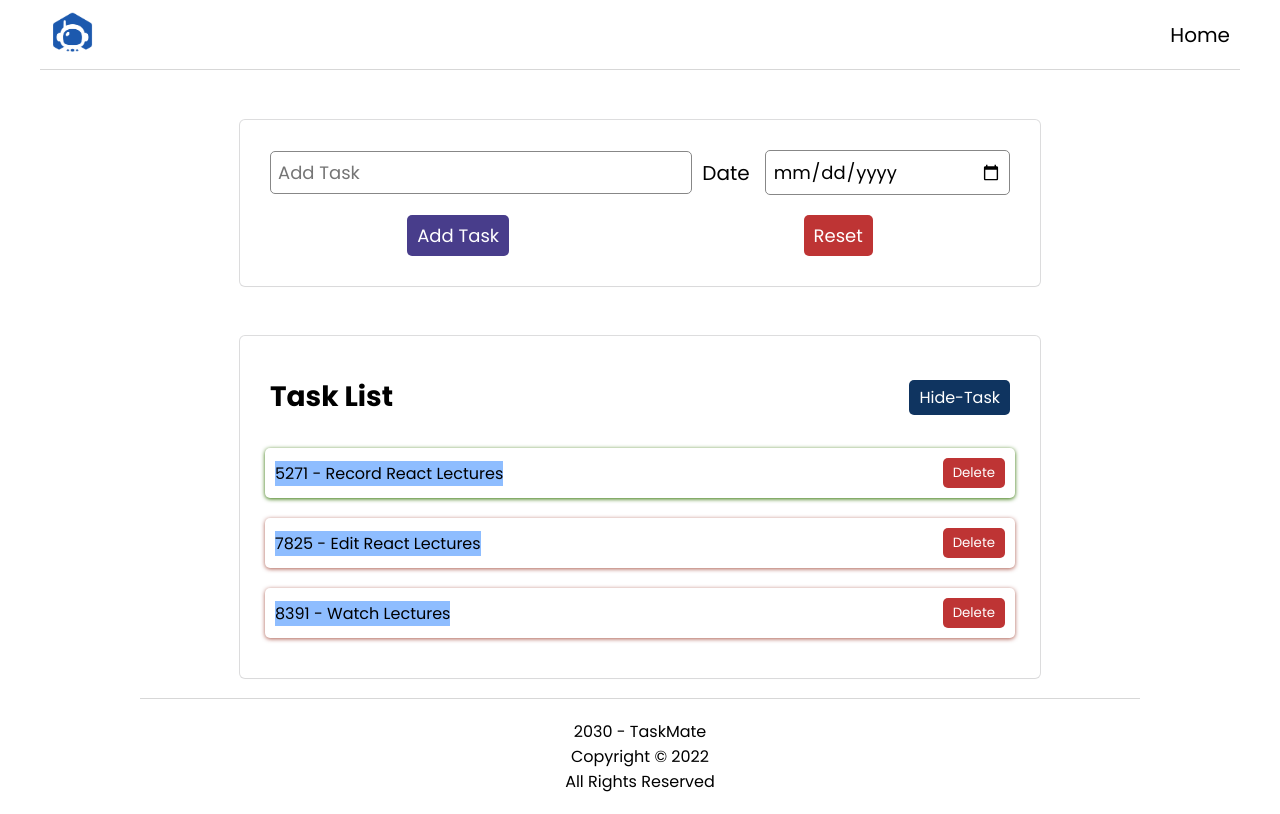
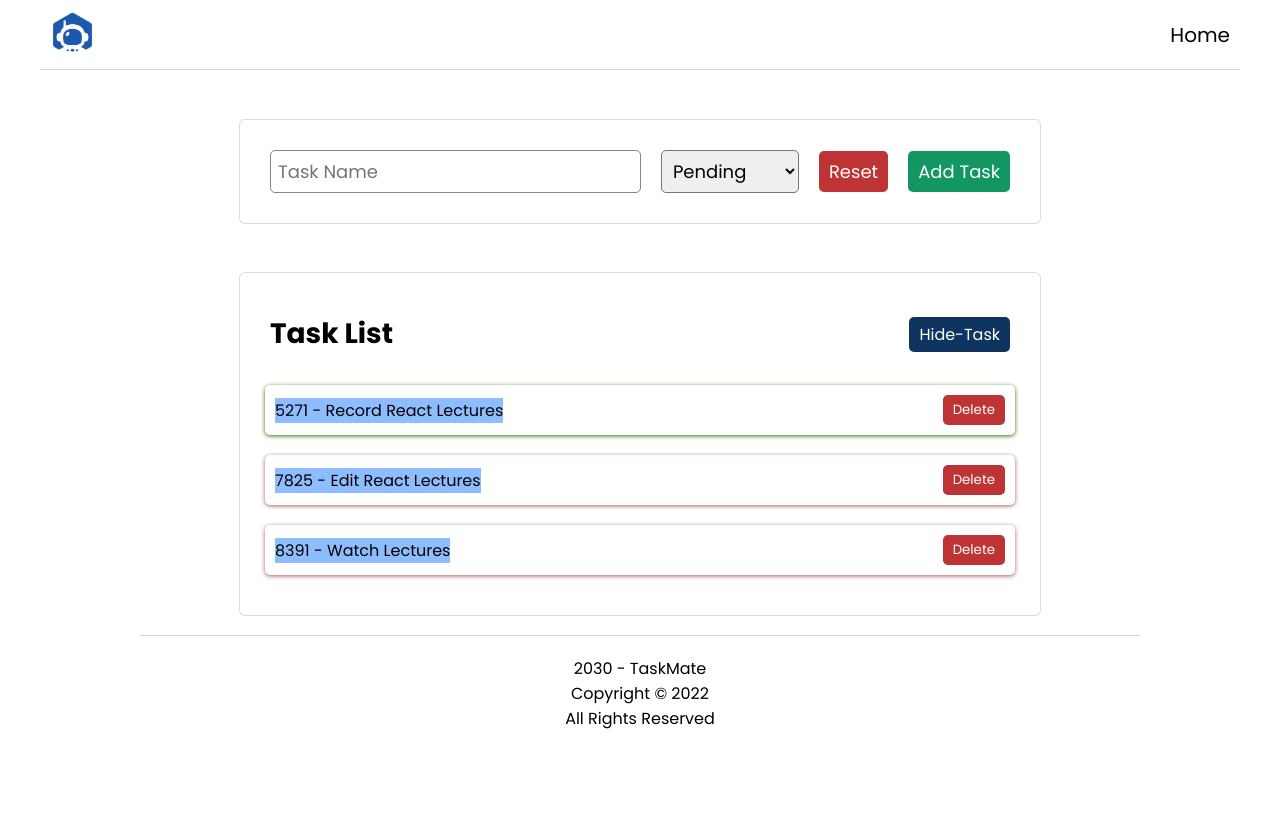
Before and after one commit to Priyanshuu7/ReactTodoList, a React (Vite) app: page / in a window 1280 px wide. Built offline with nearby package versions, Linux system fonts and the light colour scheme.

Commit message:
Update Form

```diff
--- a/src/components/AddTask.css
+++ b/src/components/AddTask.css
@@ -44,14 +44,15 @@
   font-size: 18px;
   padding: 7px 10px;
   margin: 10px;
+  background-color: #129762;
 }
-.addtask span.delete {
-  border: 0px;
-  border-radius: 5px;
-  background-color: #be3434;
-  color: #ffffff;
+
+.addtask .reset {
   font-size: 18px;
   padding: 7px 10px;
   margin: 10px;
+  background-color: #be3434;
+  color: #ffffff;
+  border-radius: 5px;
   cursor: pointer;
 }
--- a/src/components/AddTask.jsx
+++ b/src/components/AddTask.jsx
@@ -1,36 +1,54 @@
 import { useState } from "react";
 import "./AddTask.css";
+
 export const AddTask = () => {
-  const [task, setTask] = useState("");
+  const [taskValue, setTaskValue] = useState("");
+  const [progress, setProgress] = useState(false);
 
-  const handleAddTask = (event) => {
-    setTask(event.target.value);
+  const handleChange = (event) => {
+    setTaskValue(event.target.value);
   };
 
   const handleReset = () => {
-    setTask("");
+    setTaskValue("");
+    setProgress(false);
+  };
+
+  const handleSubmit = (event) => {
+    event.preventDefault();
+    const task = {
+      id: Math.floor(Math.random() * 10000),
+      name: taskValue,
+      completed: Boolean(progress),
+    };
+    handleReset();
   };
 
   return (
     <section className="addtask">
-      <form>
+      <form onSubmit={handleSubmit}>
         <input
-          onChange={handleAddTask}
+          onChange={handleChange}
           type="text"
+          name="task"
           id="task"
-          required
-          placeholder="Add Task"
+          placeholder="Task Name"
           autoComplete="off"
-          value={task}
+          value={taskValue}
         />
-        <label htmlFor="date">Date</label>
-        <input type="date" id="date" required />
-        <button type="submit">Add Task</button>
-        <span onClick={handleReset} className="delete">
+        <select
+          onChange={(event) => setProgress(event.target.value)}
+          value={progress}
+        >
+          <option value="false">Pending</option>
+          <option value="true">Completed</option>
+        </select>
+        <span onClick={handleReset} className="reset">
           Reset
         </span>
+        <button type="submit">Add Task</button>
       </form>
-      <p>{task}</p>
+      <p>{taskValue}</p>
     </section>
   );
 };
```
